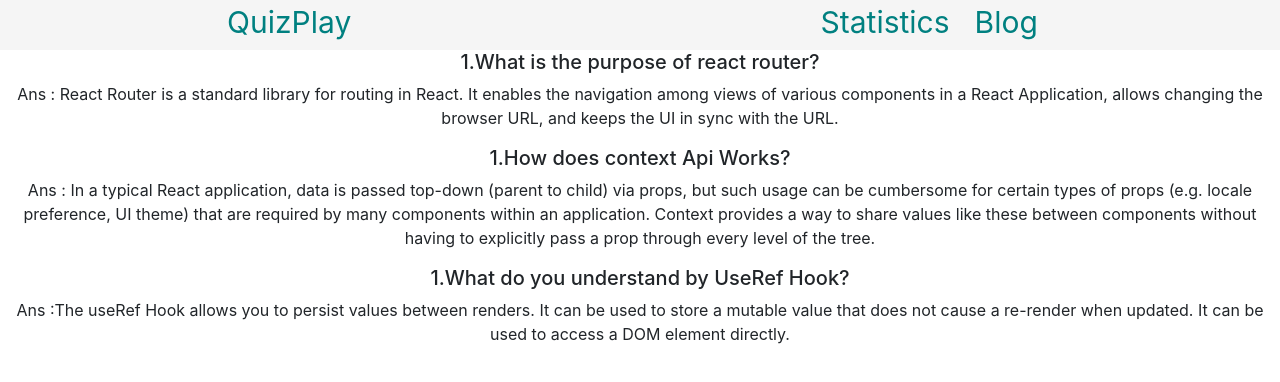
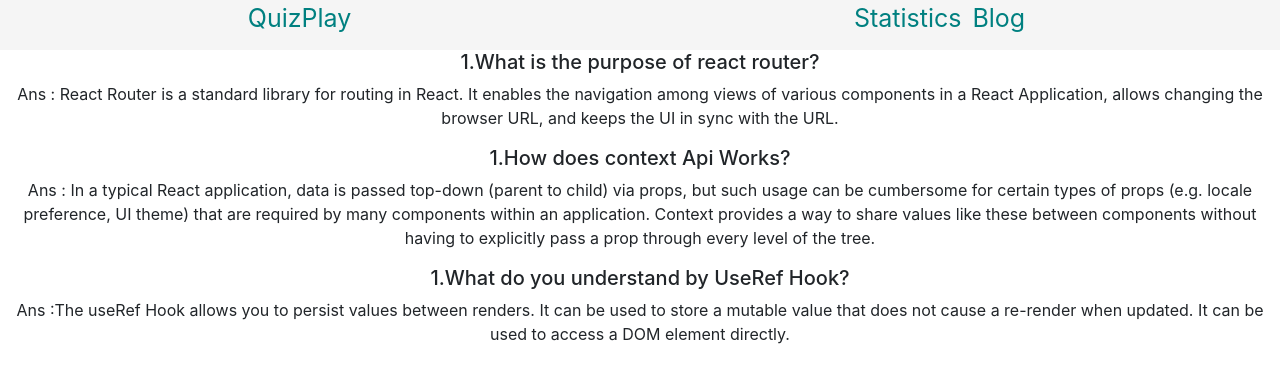
Before and after one commit to emonahamed/assignment-nine-home, a React (Create React App) app: page /blog in a window 1280 px wide. Shown: the top 382 px of the page. Built offline with nearby package versions, Linux system fonts and the light colour scheme.

Commit message:
quiz option check solved

```diff
--- a/src/components/EachQuestion/EachQuestion.js
+++ b/src/components/EachQuestion/EachQuestion.js
@@ -42,7 +42,7 @@ const EachQuestion = ({ Question, index }) => {
             <div >
 
                 {
-                    options.map(option => <div onClick={() => radioButtoValue(option)} className='options'><label>  <input type="radio" id="html" name={id} value={option} /> {option} </label> </div>)
+                    options.map(option => <div className='options'><label>  <input onClick={() => radioButtoValue(option)} type="radio" id="html" name={id} value={option} /> {option} </label> </div>)
 
                 }
                 {/* {
--- a/src/components/Header/Header.css
+++ b/src/components/Header/Header.css
@@ -1,8 +1,8 @@
 .header a {
     text-decoration: none;
-    margin-right: 15px;
-    padding: 2px 5px;
-    font-size: 30px;
+    margin-right: 7px;
+    padding: 2px 2px;
+    font-size: 25px;
     color: teal;
 
 
@@ -19,3 +19,34 @@
     display: flex;
     justify-content: space-around;
 }
+
+
+
+/* @media screen and (max-width:279px) {
+    .header {
+        display: flex;
+        flex-direction: column;
+
+    }
+} */
+
+
+/* @media screen and (max-width:767px) {
+    .header {
+        height: 200px;
+        display: flex;
+        flex-direction: column;
+
+    }
+
+    .header a {
+        text-decoration: none;
+        margin-right: 10px;
+        padding: 2px 5px;
+        font-size: 30px;
+        color: teal;
+
+
+    }
+
+} */
--- a/src/components/Statics/Statics.js
+++ b/src/components/Statics/Statics.js
@@ -11,7 +11,7 @@ const Statics = () => {
 
     return (
         <div>
-            <LineChart width={500} height={400} data={statics}>
+            <LineChart width={350} height={350} data={statics}>
                 <Line type="monotone" dataKey="total" stroke="#82ca9d" />
                 <XAxis dataKey="name" />
                 <YAxis />
```
